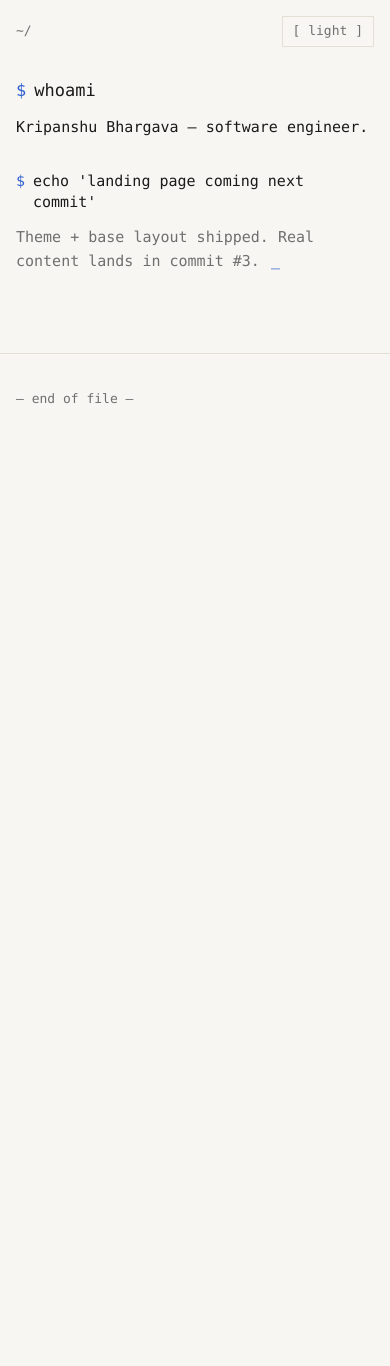
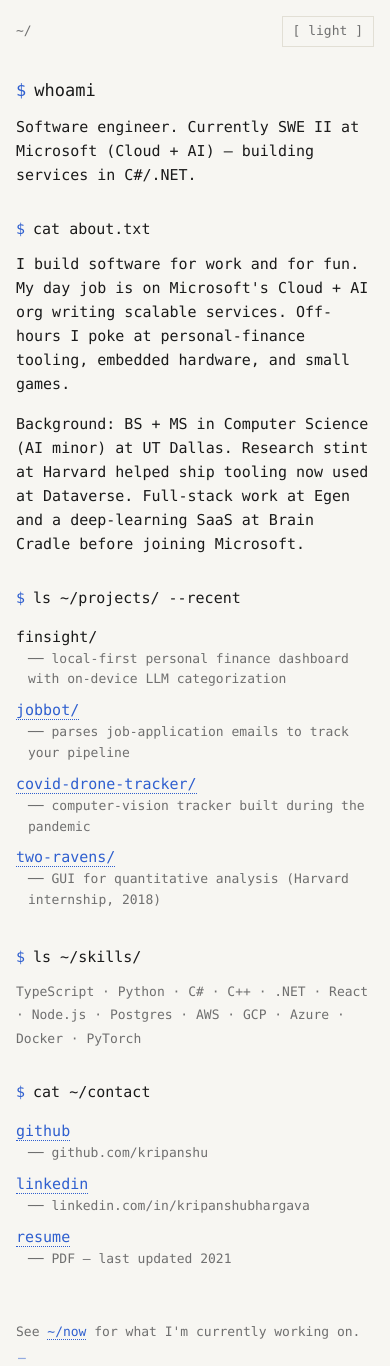
Before and after one commit to kripanshu/kripanshu.github.io, an Astro site: page / in a window 390 px wide. Shown: the top 1366 px of the page. Before the commit the page ends 844 px from the top, so only its background shows below. Built offline with nearby package versions, Linux system fonts and the light colour scheme; Astro itself is replaced by a stand-in of ours.

Commit message:
Build landing page with terminal sections
- Sections: \$ whoami, \$ cat about.txt, \$ ls ~/projects/, \$ ls
  ~/skills/, \$ cat ~/contact
- DirListing component renders ls-style entries with hanging-indent
  descriptions and graceful mobile wrap
- Content is seeded from the 2021 site with TODO markers; the bones
  are correct so refreshing copy is just text edits

```diff
--- /dev/null
+++ b/src/components/DirListing.astro
@@ -0,0 +1,72 @@
+---
+export interface DirItem {
+  name: string;
+  description?: string;
+  href?: string;
+  external?: boolean;
+}
+
+interface Props {
+  items: DirItem[];
+  /** Append "/" after the name to suggest a directory */
+  trailingSlash?: boolean;
+}
+
+const { items, trailingSlash = false } = Astro.props;
+---
+
+<ul class="dir-listing">
+  {
+    items.map((item) => {
+      const display = trailingSlash ? `${item.name}/` : item.name;
+      return (
+        <li>
+          {item.href ? (
+            <a
+              href={item.href}
+              target={item.external ? '_blank' : undefined}
+              rel={item.external ? 'noopener noreferrer' : undefined}
+            >
+              {display}
+            </a>
+          ) : (
+            <span>{display}</span>
+          )}
+          {item.description && <span class="desc"> ── {item.description}</span>}
+        </li>
+      );
+    })
+  }
+</ul>
+
+<style>
+  .dir-listing {
+    list-style: none;
+    padding: 0;
+    margin: 0 0 var(--space-6);
+  }
+
+  .dir-listing li {
+    padding: var(--space-1) 0;
+    line-height: 1.6;
+    /* Hanging indent for wrapped descriptions */
+    padding-left: var(--space-2);
+    text-indent: calc(-1 * var(--space-2));
+  }
+
+  .desc {
+    color: var(--text-dim);
+  }
+
+  @media (max-width: 480px) {
+    .dir-listing li {
+      padding-left: 0;
+      text-indent: 0;
+    }
+    .desc {
+      display: block;
+      padding-left: var(--space-3);
+      font-size: var(--text-sm);
+    }
+  }
+</style>
--- a/src/pages/index.astro
+++ b/src/pages/index.astro
@@ -2,25 +2,120 @@
 import BaseLayout from '../layouts/BaseLayout.astro';
 import Prompt from '../components/Prompt.astro';
 import Cursor from '../components/Cursor.astro';
+import DirListing from '../components/DirListing.astro';
+import type { DirItem } from '../components/DirListing.astro';
+
+// ─────────────────────────────────────────────────────────────
+// CONTENT — refresh me. Anything tagged // TODO is a placeholder
+// inherited from the 2021 site or filled in with best-guess values.
+// ─────────────────────────────────────────────────────────────
+
+// TODO(content): confirm current role + team + focus
+const oneLiner =
+  "Software engineer. Currently SWE II at Microsoft (Cloud + AI) — building services in C#/.NET.";
+
+// TODO(content): expand or rewrite — this is the recruiter-skim paragraph
+const aboutLines = [
+  "I build software for work and for fun. My day job is on Microsoft's Cloud + AI org writing scalable services. Off-hours I poke at personal-finance tooling, embedded hardware, and small games.",
+  "Background: BS + MS in Computer Science (AI minor) at UT Dallas. Research stint at Harvard helped ship tooling now used at Dataverse. Full-stack work at Egen and a deep-learning SaaS at Brain Cradle before joining Microsoft.",
+];
+
+// TODO(content): keep this list to ~4–6. Prefer active or recent.
+const projects: DirItem[] = [
+  {
+    name: 'finsight',
+    description:
+      'local-first personal finance dashboard with on-device LLM categorization', // TODO: link when public
+  },
+  {
+    name: 'jobbot',
+    description: 'parses job-application emails to track your pipeline',
+    href: 'https://github.com/kripanshu/JobBot',
+    external: true,
+  },
+  {
+    name: 'covid-drone-tracker',
+    description: 'computer-vision tracker built during the pandemic',
+    href: 'https://github.com/kripanshu/covid-drone-tracker',
+    external: true,
+  },
+  {
+    name: 'two-ravens',
+    description: 'GUI for quantitative analysis (Harvard internship, 2018)',
+    href: 'http://2ra.vn',
+    external: true,
+  },
+];
+
+const skills = [
+  'TypeScript',
+  'Python',
+  'C#',
+  'C++',
+  '.NET',
+  'React',
+  'Node.js',
+  'Postgres',
+  'AWS',
+  'GCP',
+  'Azure',
+  'Docker',
+  'PyTorch',
+];
+
+// TODO(content): drop or update any that no longer apply
+const contacts: DirItem[] = [
+  {
+    name: 'github',
+    description: 'github.com/kripanshu',
+    href: 'https://github.com/kripanshu',
+    external: true,
+  },
+  {
+    name: 'linkedin',
+    description: 'linkedin.com/in/kripanshubhargava',
+    href: 'https://www.linkedin.com/in/kripanshubhargava',
+    external: true,
+  },
+  {
+    name: 'resume',
+    description: 'PDF — last updated 2021', // TODO: refresh PDF
+    href: '/resume.pdf',
+  },
+];
 ---
 
-<BaseLayout
-  title="Kripanshu Bhargava"
-  description="Software engineer."
-  path="~/"
->
+<BaseLayout path="~/">
   <Prompt as="h1" command="whoami" />
-  <p>Kripanshu Bhargava — software engineer.</p>
+  <p>{oneLiner}</p>
 
-  <Prompt command="echo 'landing page coming next commit'" />
-  <p class="dim">
-    Theme + base layout shipped. Real content lands in commit #3.
-    <Cursor />
+  <Prompt command="cat about.txt" />
+  {aboutLines.map((line) => <p>{line}</p>)}
+
+  <Prompt command="ls ~/projects/ --recent" />
+  <DirListing items={projects} trailingSlash />
+
+  <Prompt command="ls ~/skills/" />
+  <p class="skills">{skills.join('  ·  ')}</p>
+
+  <Prompt command="cat ~/contact" />
+  <DirListing items={contacts} />
+
+  <p class="footer-line">
+    See <a href="/now">~/now</a> for what I'm currently working on.<Cursor />
   </p>
 </BaseLayout>
 
 <style>
-  .dim {
+  .skills {
     color: var(--text-dim);
+    font-size: var(--text-sm);
+    line-height: 1.8;
+  }
+
+  .footer-line {
+    margin-top: var(--space-12);
+    color: var(--text-dim);
+    font-size: var(--text-sm);
   }
 </style>
```
